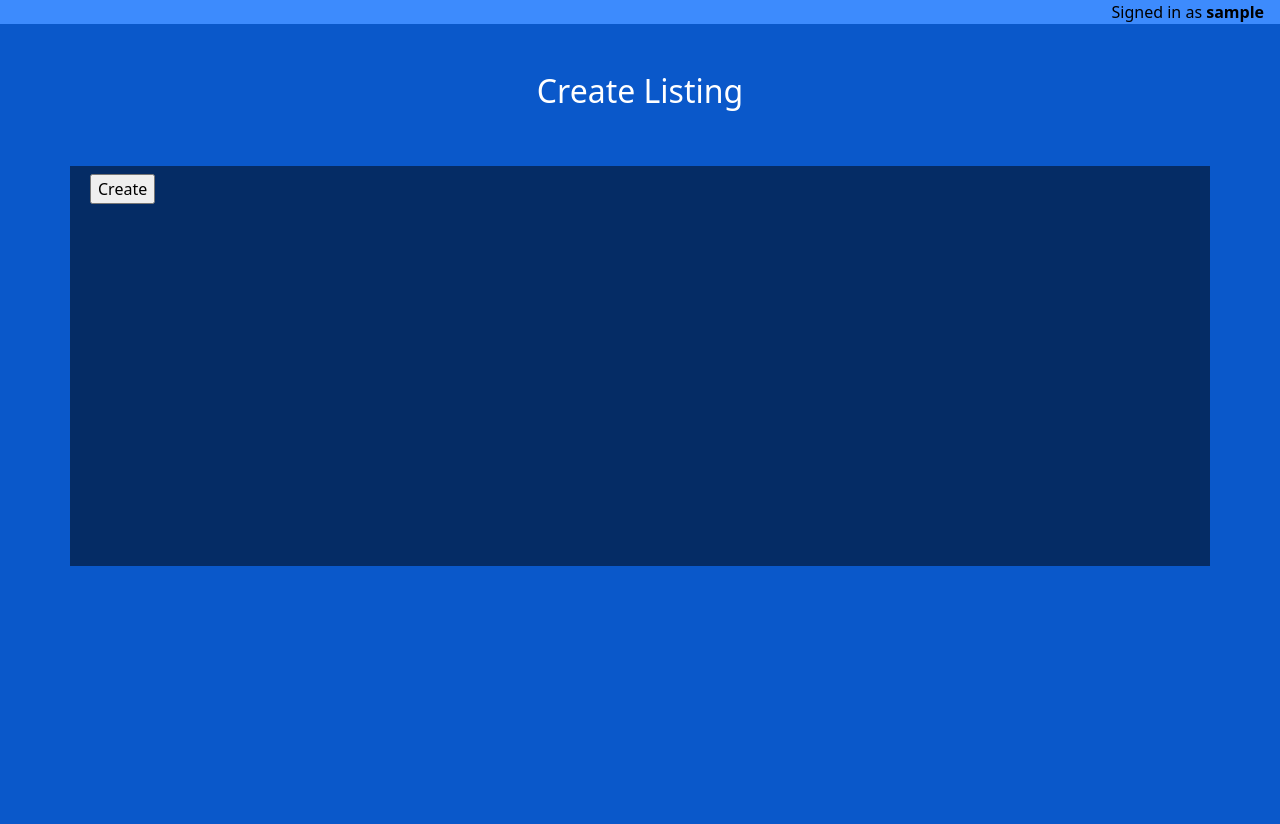
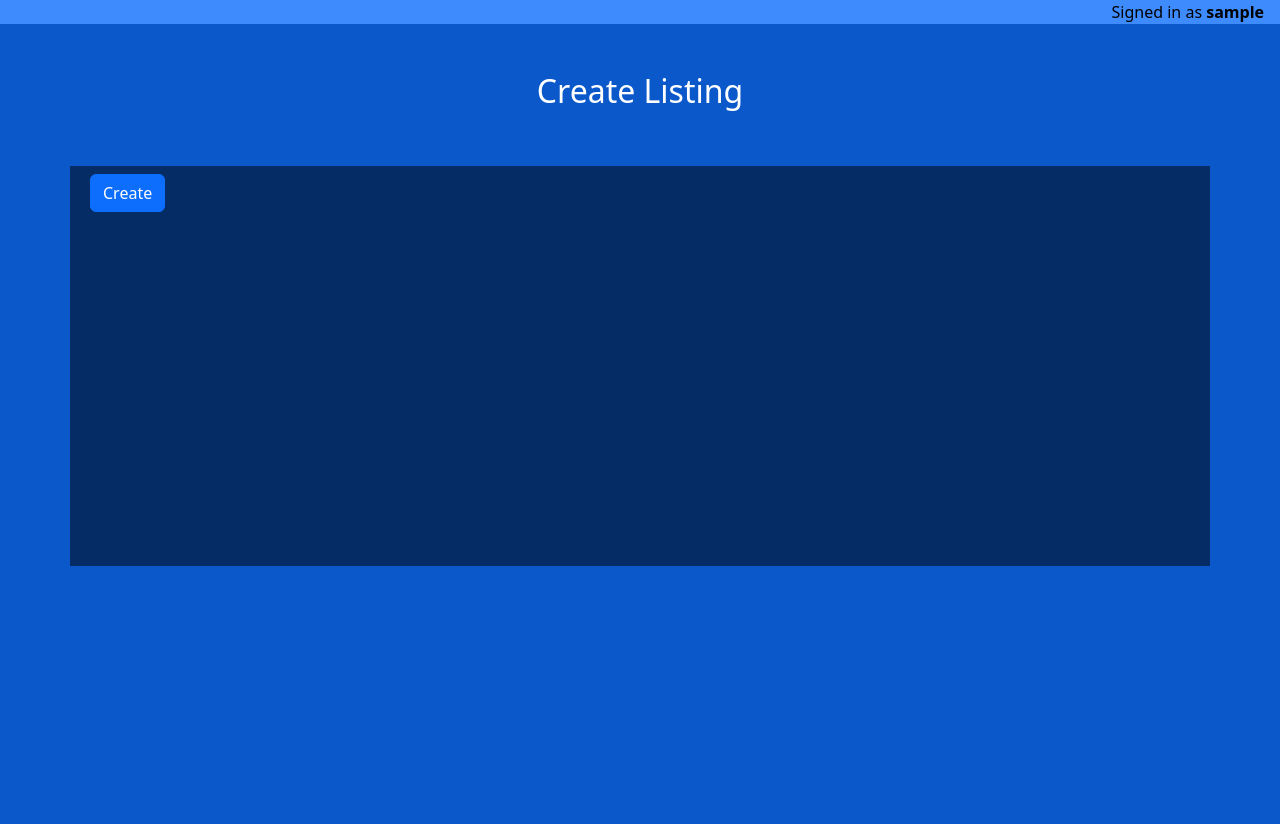
Before and after one commit to new-3/cs50-commerce2, a Django app: page /create in a window 1280 px wide. Shown: the part 56-880 px from the top of the page. Run offline with Django 3.2, Linux system fonts and the light colour scheme; the visitor is signed in with stand-in values (Sample User, id 1); parts of the project's set-up code (start-up, migrations or seed data) failed here and were passed over.

Commit message:
fix(minor): fix button class in create.html

```diff
--- a/auctions/templates/auctions/create.html
+++ b/auctions/templates/auctions/create.html
@@ -7,7 +7,7 @@
             <form action="{% url 'create' %}" method="post">
                 {% csrf_token %}
                 {{ form.as_p }}
-                <input type="submit" value="Create">
+                <input class="btn btn-primary" type="submit" value="Create">
             </form>
         </div>
     </div>
```
